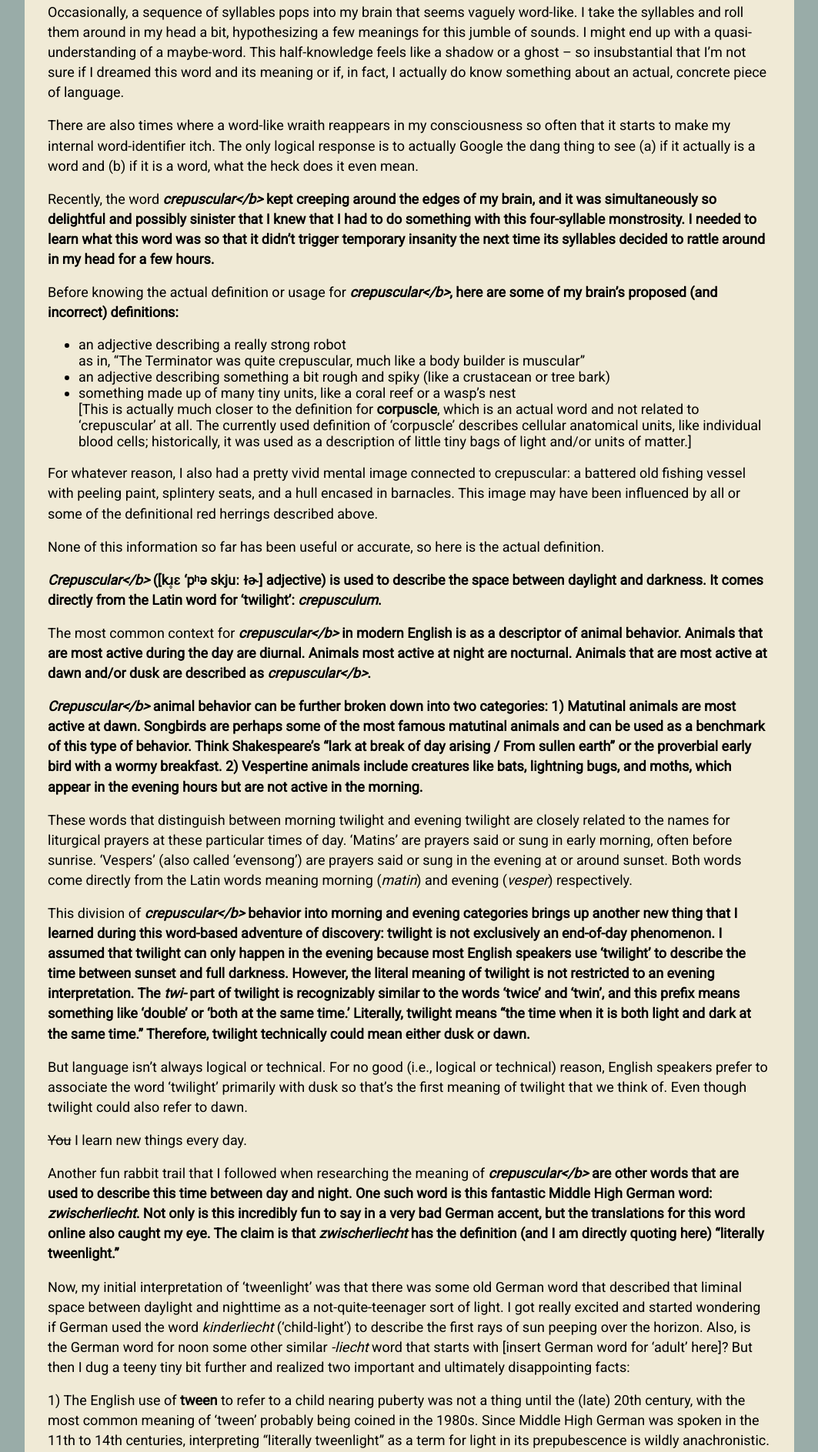
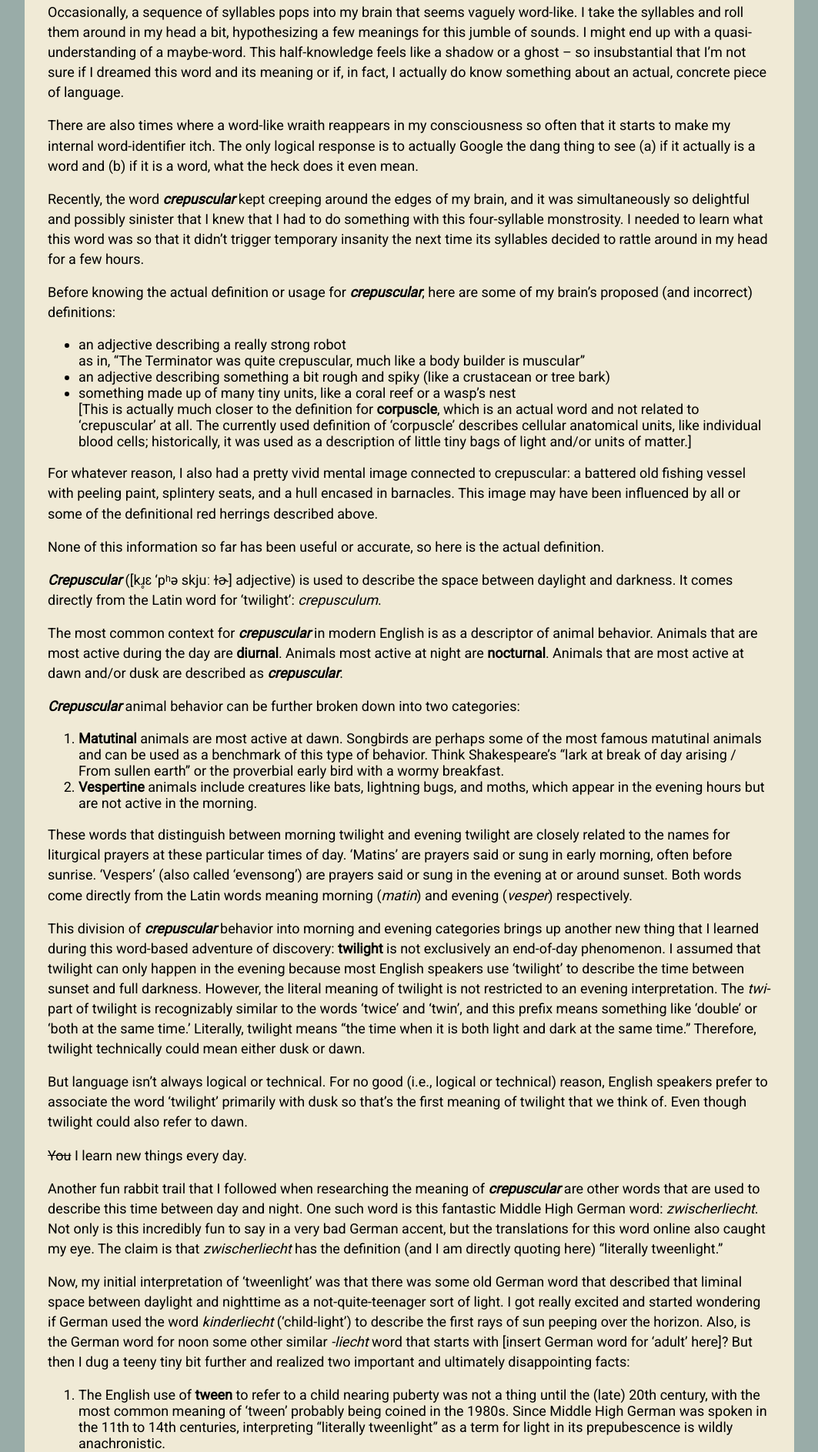
Before and after one commit to spiritsandtongues/spiritsandtongues.github.io, a Jekyll site: the page built from _posts/2023-01-15-crepuscular.md, in a window 1280 px wide. Shown: the part 364-2251 px from the top of the page at 77% size, without its empty margins (108-1171 px from the left). Built offline with Jekyll 4.4.1, drawn with Linux system fonts in a browser that asks for light colours; some of the changed text lies outside the part shown.

Commit message:
Fix formatting issues

```diff
--- a/_posts/2023-01-15-crepuscular.md
+++ b/_posts/2023-01-15-crepuscular.md
@@ -10,9 +10,9 @@
 
 There are also times where a word-like wraith reappears in my consciousness so often that it starts to make my internal word-identifier itch. The only logical response is to actually Google the dang thing to see (a) if it actually is a word and (b) if it is a word, what the heck does it even mean.
 
-Recently, the word <b><i>crepuscular</b></i> kept creeping around the edges of my brain, and it was simultaneously so delightful and possibly sinister that I knew that I had to do something with this four-syllable monstrosity. I needed to learn what this word was so that it didn’t trigger temporary insanity the next time its syllables decided to rattle around in my head for a few hours.
+Recently, the word **_crepuscular_** kept creeping around the edges of my brain, and it was simultaneously so delightful and possibly sinister that I knew that I had to do something with this four-syllable monstrosity. I needed to learn what this word was so that it didn’t trigger temporary insanity the next time its syllables decided to rattle around in my head for a few hours.
 
-Before knowing the actual definition or usage for <b><i>crepuscular</b></i>, here are some of my brain’s proposed (and incorrect) definitions:
+Before knowing the actual definition or usage for **_crepuscular_**, here are some of my brain’s proposed (and incorrect) definitions:
 
 <ul>
 <li>
@@ -24,7 +24,7 @@
   </li>
 <li>
   something made up of many tiny units, like a coral reef or a wasp’s nest <br />
-  [This is actually much closer to the definition for <b> corpuscle</b>, which is an actual word and not related to ‘crepuscular’ at all. The currently used definition of ‘corpuscle’ describes cellular anatomical units, like individual blood cells; historically, it was used as a description of little tiny bags of light and/or units of matter.]
+  [This is actually much closer to the definition for <b>corpuscle</b>, which is an actual word and not related to ‘crepuscular’ at all. The currently used definition of ‘corpuscle’ describes cellular anatomical units, like individual blood cells; historically, it was used as a description of little tiny bags of light and/or units of matter.]
   </li>
   </ul>
 
--- a/css/main.scss
+++ b/css/main.scss
@@ -476,5 +476,13 @@
             display: inline-block;
             margin-bottom: 40px;
         }
+
+        p:has(img) {
+            text-align: center;
+        }
+
+        img {
+            max-width: 100%;
+        }
     }
 }
```
Also changed, not shown: other parts of _posts/2023-01-15-crepuscular.md (+19 -19 lines), _posts/2023-01-15-mise-en-place.md (+20 -16 lines).
